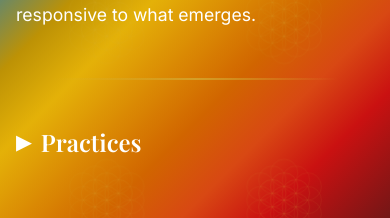
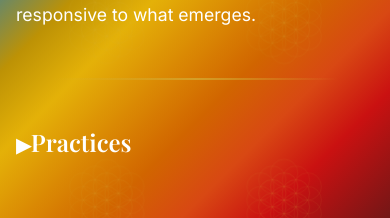
Before and after one commit to naturalCode4/kalyanamitta-website, a React (Create React App) app: page /spiritual-practice in a window 390 px wide. Shown: the part 1760-1978 px from the top of the page. Built offline with nearby package versions, Linux system fonts and the light colour scheme; the HTML template or start-up script is replaced by a standard one.

Commit message:
fifth attempt to fix collapsible arrow on mobile

```diff
--- a/src/styles/shared.css
+++ b/src/styles/shared.css
@@ -278,7 +278,7 @@ html {
   }
 }
 
-/* Collapsible Section Styles */
+* Collapsible Section Styles */
 .collapsible-header {
   cursor: pointer;
   user-select: none;
@@ -286,28 +286,12 @@ html {
   align-items: center;
   gap: 10px;
   transition: color 0.2s ease;
-
-  /* Nuclear tap highlight removal */
-  -webkit-tap-highlight-color: rgba(0,0,0,0) !important;
-  tap-highlight-color: rgba(0,0,0,0) !important;
-  -webkit-touch-callout: none !important;
-  -webkit-user-select: none !important;
-
-  /* Remove any possible background */
-  background: none !important;
-  background-color: transparent !important;
-  border: none !important;
-  outline: none !important;
+  -webkit-tap-highlight-color: rgba(0,0,0,0);
+  -webkit-touch-callout: none;
 }
 
-.collapsible-header:hover,
-.collapsible-header:focus,
-.collapsible-header:active,
-.collapsible-header:visited {
+.collapsible-header:hover {
   opacity: 0.8;
-  background: none !important;
-  background-color: transparent !important;
-  outline: none !important;
 }
 
 .triangle {
@@ -315,8 +299,14 @@ html {
   transition: transform 0.3s ease;
   font-size: 0.8em;
   color: inherit;
-  -webkit-tap-highlight-color: rgba(0,0,0,0) !important;
-  flex-shrink: 0;
+  -webkit-tap-highlight-color: rgba(0,0,0,0);
+
+  /* iOS-specific fixes */
+  -webkit-appearance: none;
+  appearance: none;
+  background: transparent;
+  border: 0;
+  box-shadow: none;
 }
 
 .triangle.open {
```
